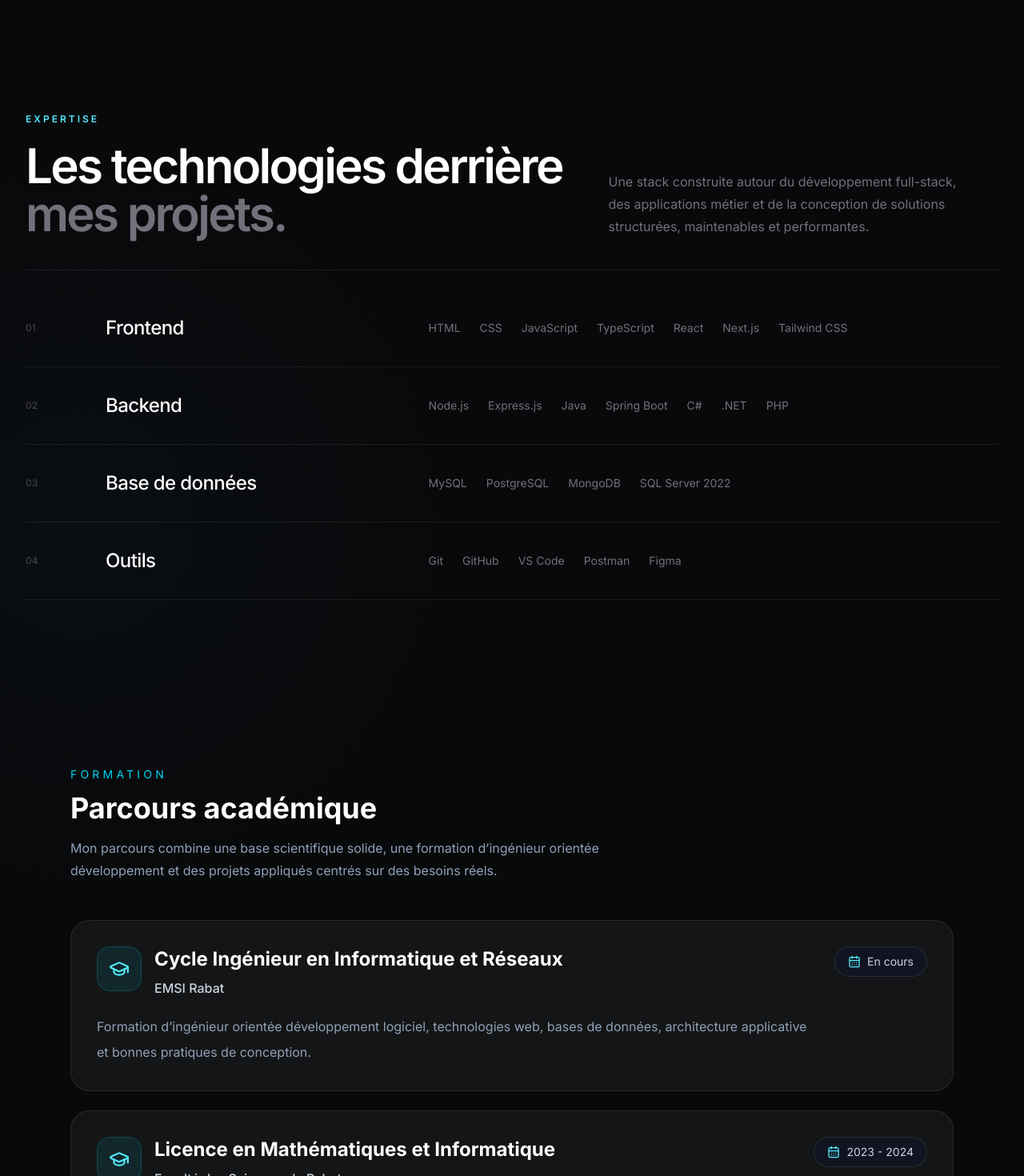
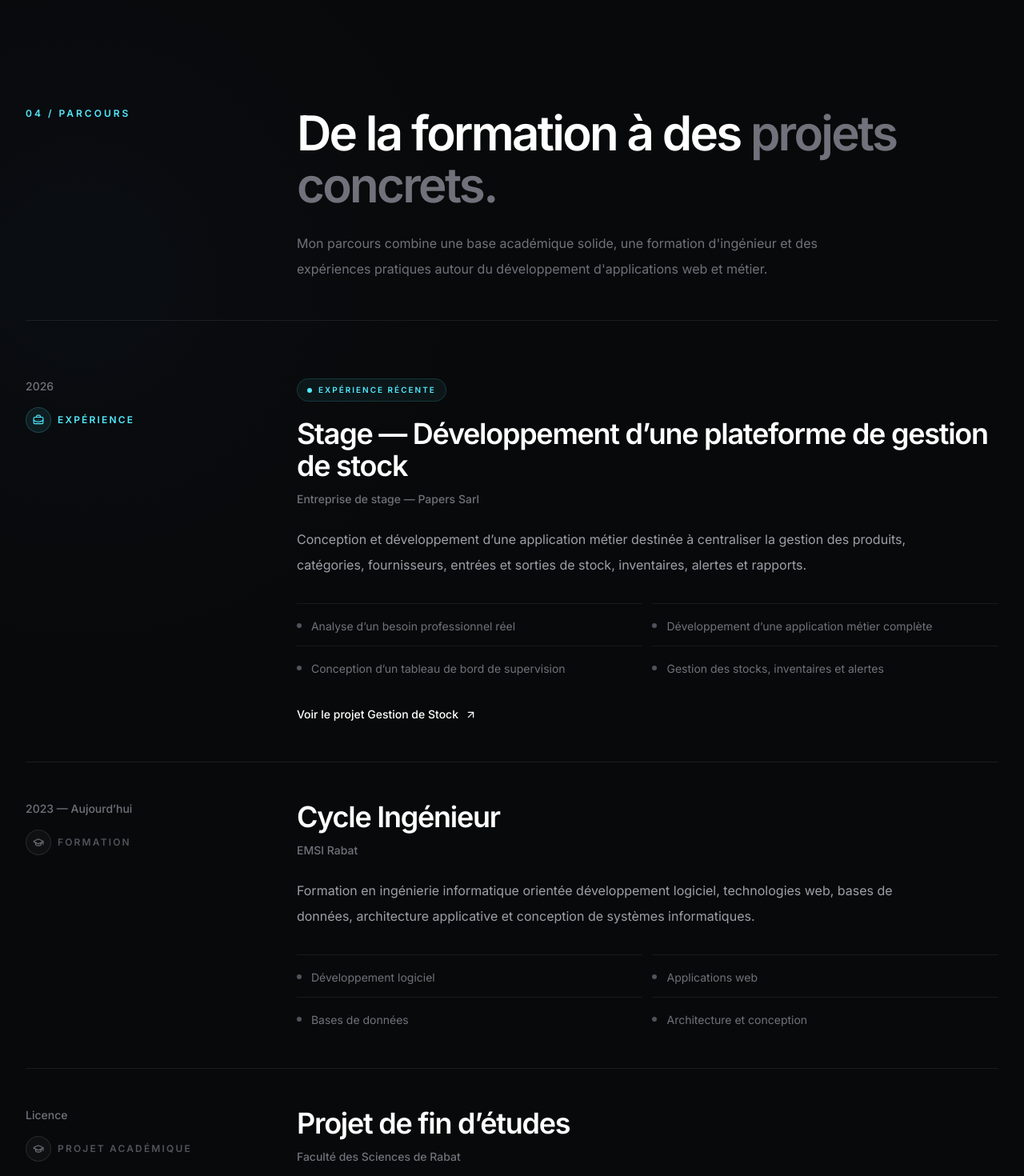
Before and after one commit to ELhadad-hamza/hamza-portfolio, a Next.js app: page / in a window 1280 px wide. Shown: the part 3440-4910 px from the top of the page at 80% size. Built offline with nearby package versions, Linux system fonts and the light colour scheme.

Commit message:
Redesign professional journey timeline

```diff
--- a/app/page.tsx
+++ b/app/page.tsx
@@ -1,13 +1,11 @@
 import About from "@/components/About";
 import Availability from "@/components/Availability";
 import Contact from "@/components/Contact";
-import Education from "@/components/Education";
-import Experience from "@/components/Experience";
 import Footer from "@/components/Footer";
 import Hero from "@/components/Hero";
+import Journey from "@/components/Journey";
 import Navbar from "@/components/Navbar";
 import Projects from "@/components/Projects";
-import Services from "@/components/Services";
 import Skills from "@/components/Skills";
 
 export default function Home() {
@@ -16,10 +14,8 @@ export default function Home() {
       <Navbar />
       <Hero />
       <About />
-      <Services />
       <Skills />
-      <Education />
-      <Experience />
+      <Journey />
       <Projects />
       <Availability />
       <Contact />
--- /dev/null
+++ b/components/Journey.tsx
@@ -0,0 +1,172 @@
+import { ArrowUpRight, BriefcaseBusiness, GraduationCap } from "lucide-react";
+
+import { journey } from "@/data/portfolio";
+import Reveal from "@/components/Reveal";
+
+export default function Journey() {
+  return (
+    <section
+      id="education"
+      className="mx-auto max-w-7xl px-6 py-24 lg:px-8 lg:py-32"
+    >
+      {/* ================= HEADER ================= */}
+
+      <Reveal>
+        <div className="grid gap-8 border-b border-white/[0.08] pb-12 lg:grid-cols-[0.35fr_1fr]">
+          <div>
+            <p className="text-xs font-semibold uppercase tracking-[0.25em] text-cyan-300">
+              04 / Parcours
+            </p>
+          </div>
+
+          <div>
+            <h2 className="max-w-4xl text-4xl font-semibold leading-[1.08] tracking-[-0.045em] text-white sm:text-5xl lg:text-6xl">
+              De la formation à des{" "}
+              <span className="text-zinc-500">
+                projets concrets.
+              </span>
+            </h2>
+
+            <p className="mt-6 max-w-2xl text-base leading-8 text-zinc-500">
+              Mon parcours combine une base académique solide, une formation
+              d&apos;ingénieur et des expériences pratiques autour du
+              développement d&apos;applications web et métier.
+            </p>
+          </div>
+        </div>
+      </Reveal>
+
+      {/* ================= TIMELINE ================= */}
+
+      <div className="mt-6">
+        {journey.map((item, index) => {
+          const isExperience = item.type === "Expérience";
+
+          return (
+            <Reveal
+              key={`${item.period}-${item.title}-${index}`}
+              delay={index * 0.07}
+            >
+              <article
+                className={`group grid gap-8 border-b border-white/[0.08] py-12 lg:grid-cols-[0.35fr_1fr] ${
+                  item.featured ? "relative" : ""
+                }`}
+              >
+                {/* LEFT */}
+
+                <div>
+                  <div className="lg:sticky lg:top-32">
+                    <p className="text-sm font-medium text-zinc-500">
+                      {item.period}
+                    </p>
+
+                    <div className="mt-4 flex items-center gap-2">
+                      <span
+                        className={`flex h-8 w-8 items-center justify-center rounded-full border ${
+                          item.featured
+                            ? "border-cyan-300/20 bg-cyan-300/[0.08] text-cyan-300"
+                            : "border-white/10 bg-white/[0.03] text-zinc-500"
+                        }`}
+                      >
+                        {isExperience ? (
+                          <BriefcaseBusiness size={14} />
+                        ) : (
+                          <GraduationCap size={14} />
+                        )}
+                      </span>
+
+                      <span
+                        className={`text-xs font-semibold uppercase tracking-[0.18em] ${
+                          item.featured
+                            ? "text-cyan-300"
+                            : "text-zinc-600"
+                        }`}
+                      >
+                        {item.type}
+                      </span>
+                    </div>
+                  </div>
+                </div>
+
+                {/* RIGHT */}
+
+                <div>
+                  {item.featured && (
+                    <div className="mb-5 inline-flex items-center gap-2 rounded-full border border-cyan-300/15 bg-cyan-300/[0.06] px-3 py-1.5">
+                      <span className="h-1.5 w-1.5 rounded-full bg-cyan-300" />
+
+                      <span className="text-[10px] font-semibold uppercase tracking-[0.2em] text-cyan-300">
+                        Expérience récente
+                      </span>
+                    </div>
+                  )}
+
+                  <h3 className="max-w-4xl text-3xl font-semibold tracking-[-0.035em] text-white transition group-hover:text-cyan-100 sm:text-4xl">
+                    {item.title}
+                  </h3>
+
+                  <p className="mt-3 text-sm font-medium text-zinc-500">
+                    {item.organization}
+                  </p>
+
+                  <p className="mt-6 max-w-3xl text-base leading-8 text-zinc-400">
+                    {item.description}
+                  </p>
+
+                  {/* HIGHLIGHTS */}
+
+                  <div className="mt-8 grid gap-3 sm:grid-cols-2">
+                    {item.highlights.map((highlight, highlightIndex) => (
+                      <div
+                        key={`${item.title}-${highlight}-${highlightIndex}`}
+                        className="flex items-start gap-3 border-t border-white/[0.07] pt-4"
+                      >
+                        <span className="mt-2 h-1.5 w-1.5 shrink-0 rounded-full bg-zinc-600 transition group-hover:bg-cyan-300" />
+
+                        <p className="text-sm leading-6 text-zinc-500 transition group-hover:text-zinc-300">
+                          {highlight}
+                        </p>
+                      </div>
+                    ))}
+                  </div>
+
+                  {/* LINK FOR STAGE */}
+
+                  {item.featured && (
+                    <div className="mt-8">
+                      <a
+                        href="/#projects"
+                        className="group/link inline-flex items-center gap-2 text-sm font-medium text-white"
+                      >
+                        Voir le projet Gestion de Stock
+
+                        <ArrowUpRight
+                          size={15}
+                          className="transition-transform duration-300 group-hover/link:-translate-y-0.5 group-hover/link:translate-x-0.5"
+                        />
+                      </a>
+                    </div>
+                  )}
+                </div>
+              </article>
+            </Reveal>
+          );
+        })}
+      </div>
+
+      {/* ================= FOOT ================= */}
+
+      <Reveal delay={0.12}>
+        <div className="grid gap-6 pt-10 lg:grid-cols-[0.35fr_1fr]">
+          <div />
+
+          <p className="max-w-3xl text-sm leading-7 text-zinc-600">
+            Ce parcours continue d&apos;évoluer au fil de mes projets,
+            expériences professionnelles et apprentissages en ingénierie
+            logicielle.
+          </p>
+        </div>
+      </Reveal>
+    </section>
+  );
+}
--- a/data/portfolio.ts
+++ b/data/portfolio.ts
@@ -262,3 +262,68 @@ export const projects = [
       "Le projet est aujourd’hui déployé sur mon domaine personnel hamzaelhadad.com et évolue progressivement avec mes nouvelles expériences et réalisations.",
   },
 ];
+export const journey = [
+  {
+    period: "2026",
+    type: "Expérience",
+    title: "Stage — Développement d’une plateforme de gestion de stock",
+    organization: "Entreprise de stage — Papers Sarl",
+    description:
+      "Conception et développement d’une application métier destinée à centraliser la gestion des produits, catégories, fournisseurs, entrées et sorties de stock, inventaires, alertes et rapports.",
+    highlights: [
+      "Analyse d’un besoin professionnel réel",
+      "Développement d’une application métier complète",
+      "Conception d’un tableau de bord de supervision",
+      "Gestion des stocks, inventaires et alertes",
+    ],
+    featured: true,
+  },
+
+  {
+    period: "2023 — Aujourd’hui",
+    type: "Formation",
+    title: "Cycle Ingénieur",
+    organization: "EMSI Rabat",
+    description:
+      "Formation en ingénierie informatique orientée développement logiciel, technologies web, bases de données, architecture applicative et conception de systèmes informatiques.",
+    highlights: [
+      "Développement logiciel",
+      "Applications web",
+      "Bases de données",
+      "Architecture et conception",
+    ],
+    featured: false,
+  },
+
+  {
+    period: "Licence",
+    type: "Projet académique",
+    title: "Projet de fin d’études",
+    organization: "Faculté des Sciences de Rabat",
+    description:
+      "Projet réalisé dans le cadre de ma licence en Mathématiques et Informatique, avec mise en pratique des compétences acquises en analyse, conception et développement.",
+    highlights: [
+      "Analyse du besoin",
+      "Conception du système",
+      "Développement",
+      "Présentation du projet",
+    ],
+    featured: false,
+  },
+
+  {
+    period: "Avant 2023",
+    type: "Formation",
+    title: "Licence en Mathématiques et Informatique",
+    organization: "Faculté des Sciences de Rabat",
+    description:
+      "Formation universitaire combinant mathématiques, informatique, algorithmique, programmation et résolution structurée de problèmes.",
+    highlights: [
+      "Algorithmique",
+      "Programmation",
+      "Mathématiques",
+      "Résolution de problèmes",
+    ],
+    featured: false,
+  },
+];
```
